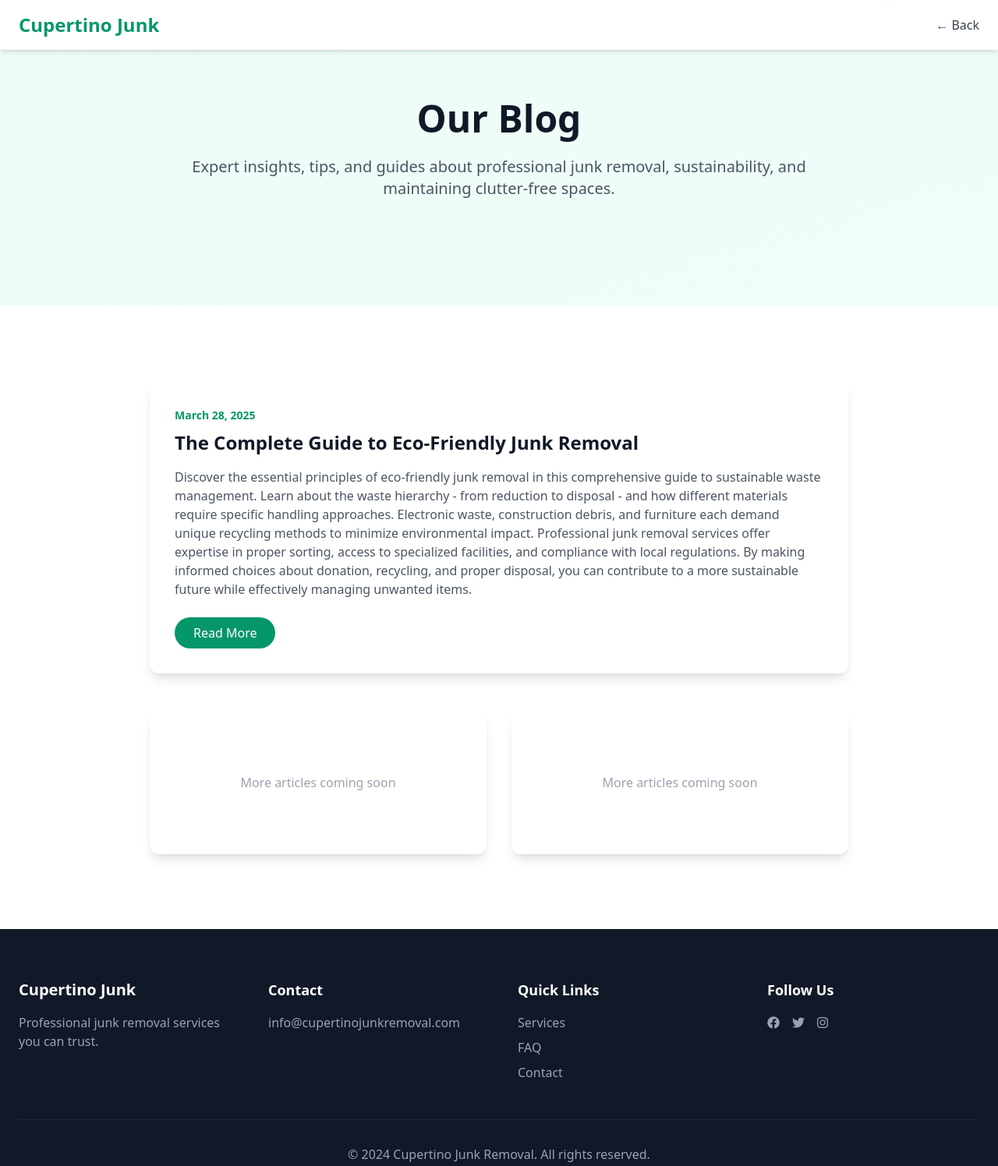
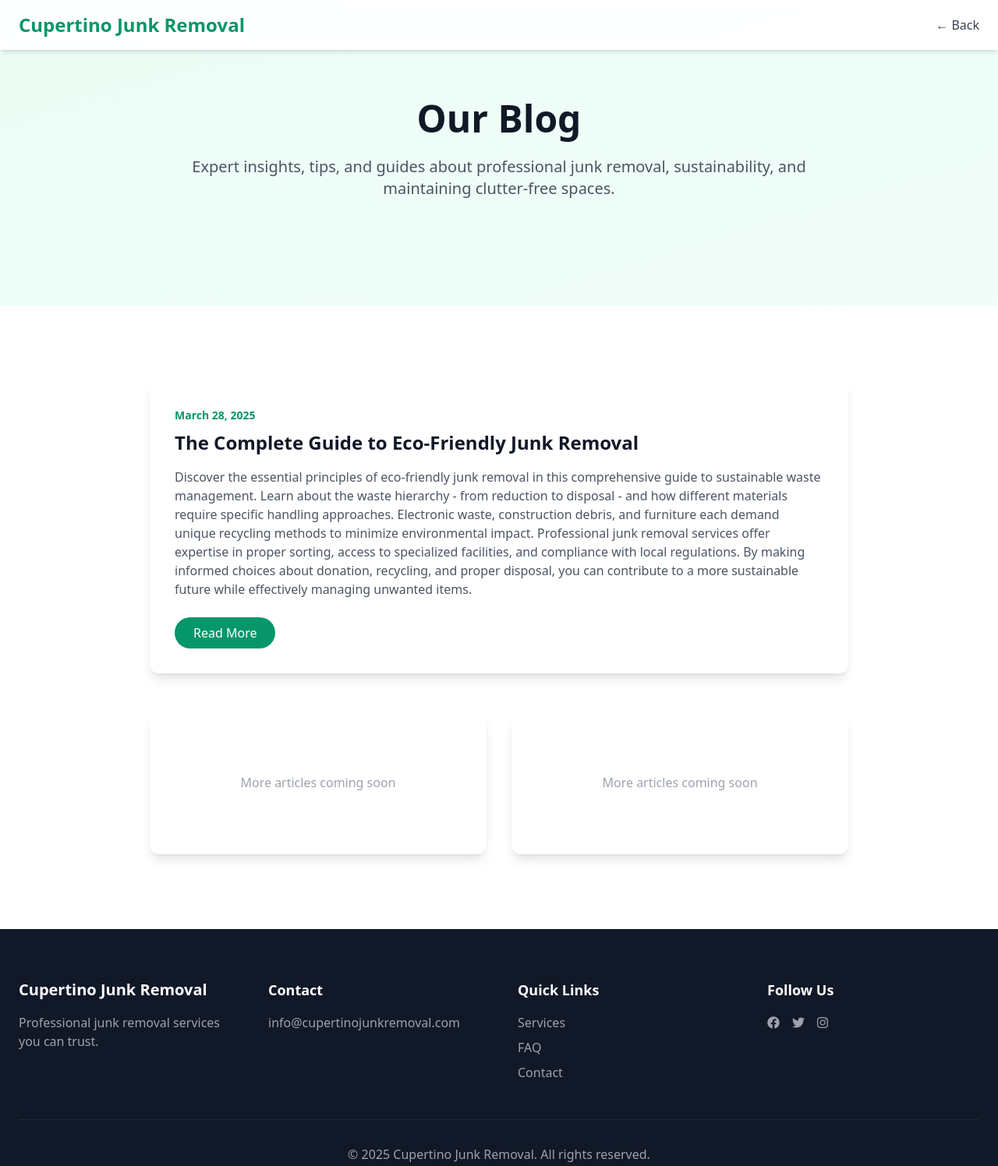
Before and after one commit to richardvee/cupertino-junk-removal, a plain HTML site: page blog.html in a window 1280 px wide. Shown: the whole page at 78% size. Drawn offline with nearby package versions, Linux system fonts and the light colour scheme.

Commit message:
Update blog.html

```diff
--- a/blog.html
+++ b/blog.html
@@ -12,10 +12,10 @@
     <header class="fixed w-full bg-white/95 backdrop-blur-sm shadow-md z-50">
         <nav class="container mx-auto px-6 py-4">
             <div class="flex items-center justify-between">
-                <a href="https://richardvee.github.io/cupertino-junk-removal---fast--reliable-waste-hauling-services-2025-03-28-dx3sl" class="text-2xl font-bold text-emerald-600">
-                    Cupertino Junk
+                <a href="https://richardvee.github.io/cupertino-junk-removal" class="text-2xl font-bold text-emerald-600">
+                    Cupertino Junk Removal
                 </a>
-                <a href="https://richardvee.github.io/cupertino-junk-removal---fast--reliable-waste-hauling-services-2025-03-28-dx3sl" class="text-gray-700 hover:text-emerald-600 transition-colors duration-300">
+                <a href="https://richardvee.github.io/cupertino-junk-removal" class="text-gray-700 hover:text-emerald-600 transition-colors duration-300">
                     ← Back
                 </a>
             </div>
@@ -61,7 +61,7 @@
         <div class="container mx-auto px-6">
             <div class="grid grid-cols-1 md:grid-cols-4 gap-12">
                 <div>
-                    <h3 class="text-xl font-bold mb-4">Cupertino Junk</h3>
+                    <h3 class="text-xl font-bold mb-4">Cupertino Junk Removal</h3>
                     <p class="text-gray-400">Professional junk removal services you can trust.</p>
                 </div>
                 <div>
@@ -92,7 +92,7 @@
                 </div>
             </div>
             <div class="border-t border-gray-800 mt-12 pt-8 text-center text-gray-400">
-                <p>&copy; 2024 Cupertino Junk Removal. All rights reserved.</p>
+                <p>&copy; 2025 Cupertino Junk Removal. All rights reserved.</p>
             </div>
         </div>
     </footer>
```
